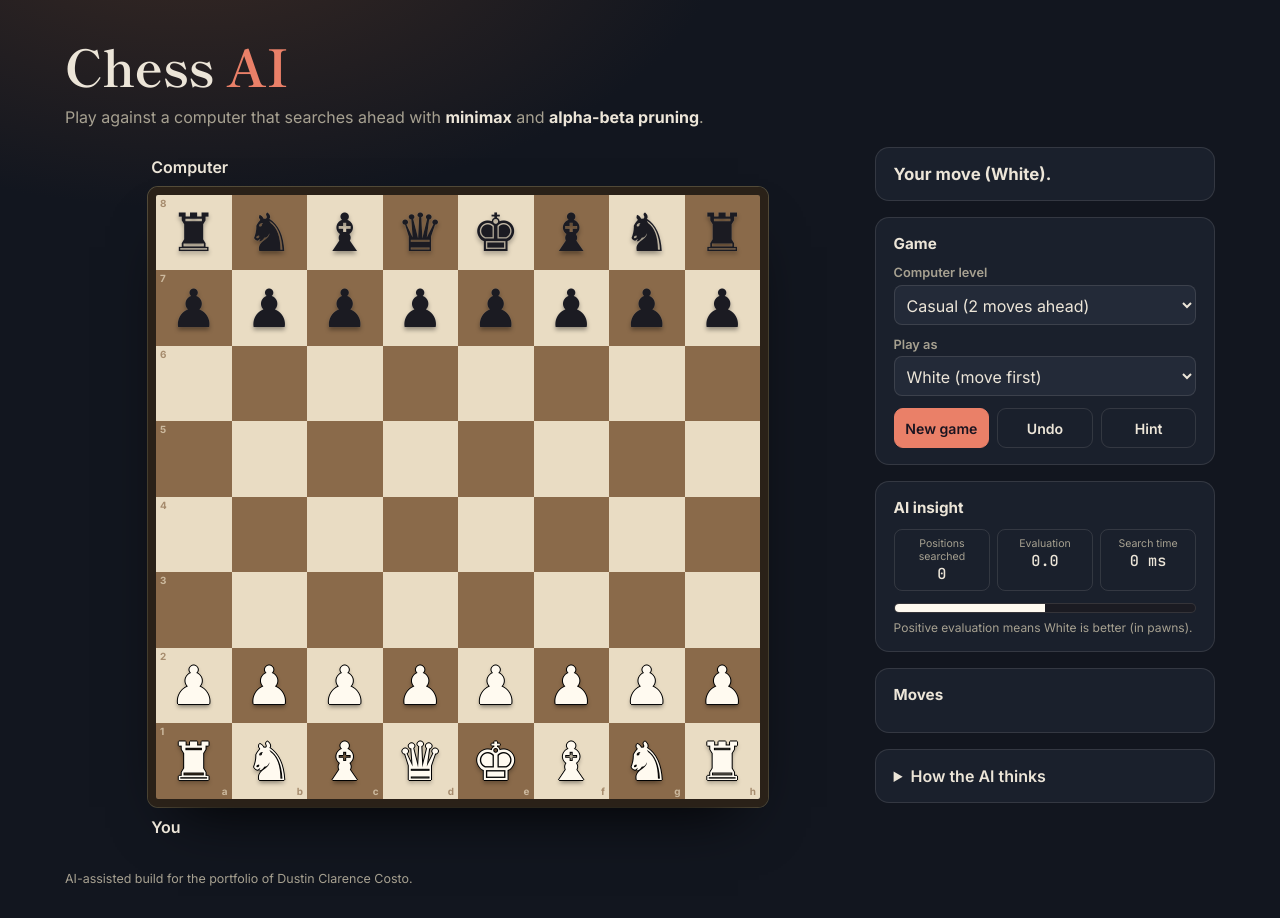
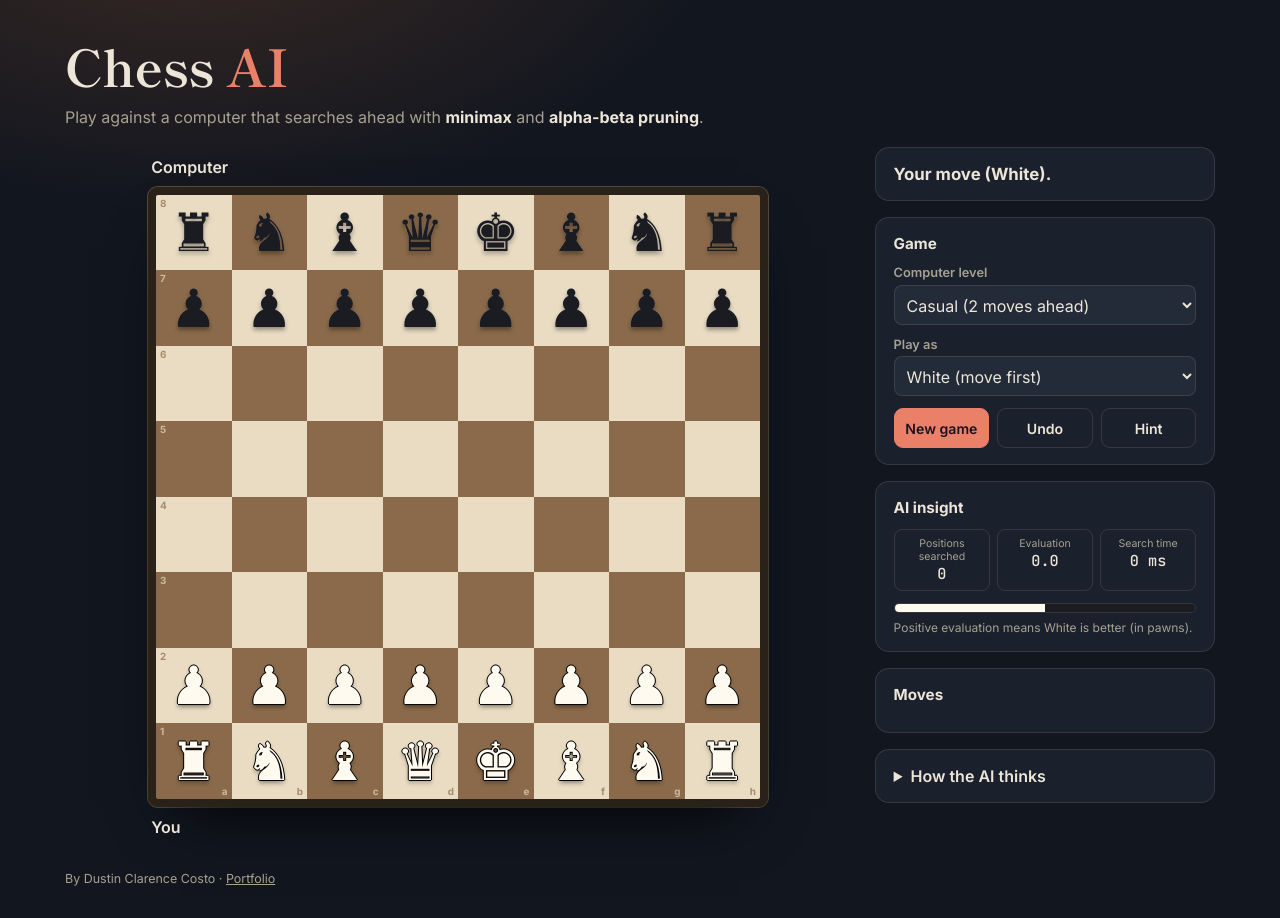
Before and after one commit to dustinclarence/chess-ai, a plain HTML site: page index.html in a window 1280 px wide. Drawn offline with Linux system fonts and the light colour scheme.

Commit message:
Simplify footer and credits
Co-Authored-By: Claude Opus 5.5 <noreply@anthropic.com>

```diff
--- a/index.html
+++ b/index.html
@@ -82,7 +82,7 @@
           </details>
         </aside>
       </div>
-      <footer class="foot">AI-assisted build for the portfolio of Dustin Clarence Costo.</footer>
+      <footer class="foot">By Dustin Clarence Costo · <a href="https://dustinclarence.github.io/portfolio/" style="color:inherit">Portfolio</a></footer>
     </main>
     <script type="module" src="script.js"></script>
   </body>
```
Also changed, not shown: 1 other file.
